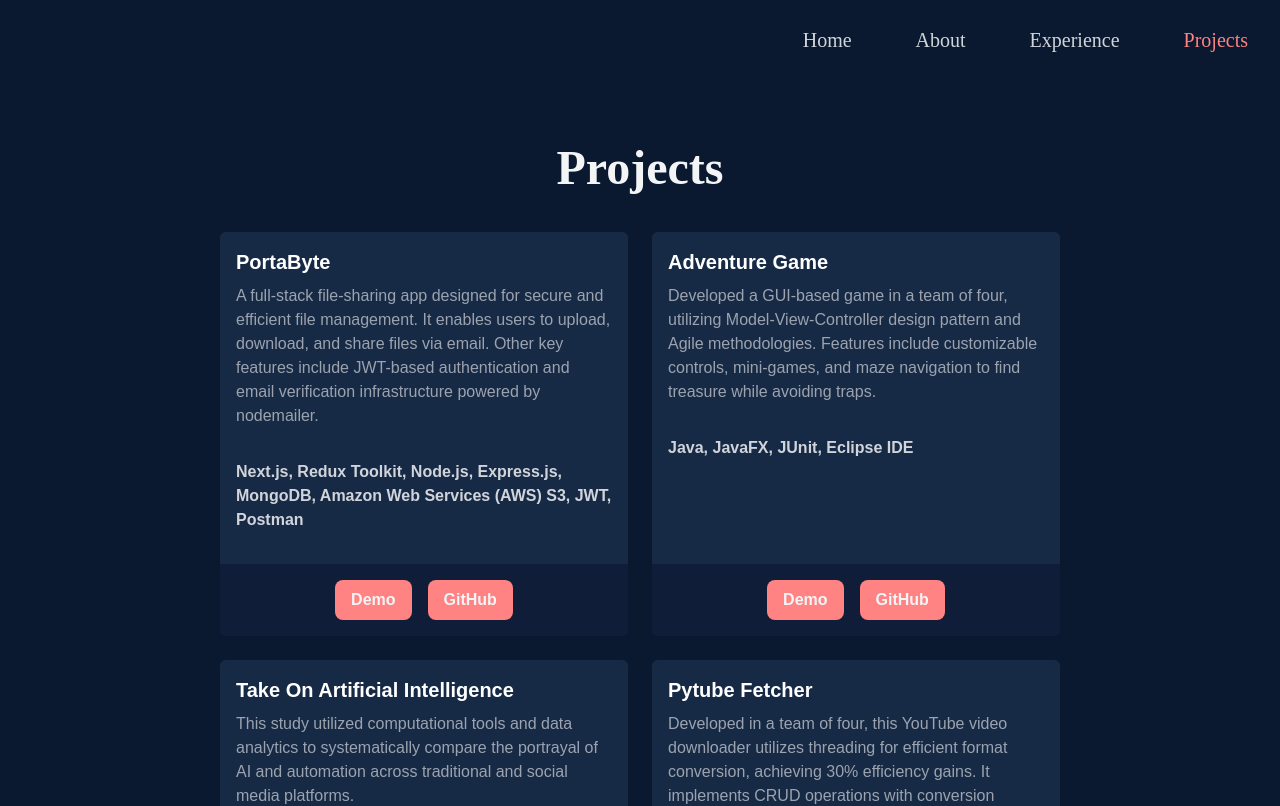
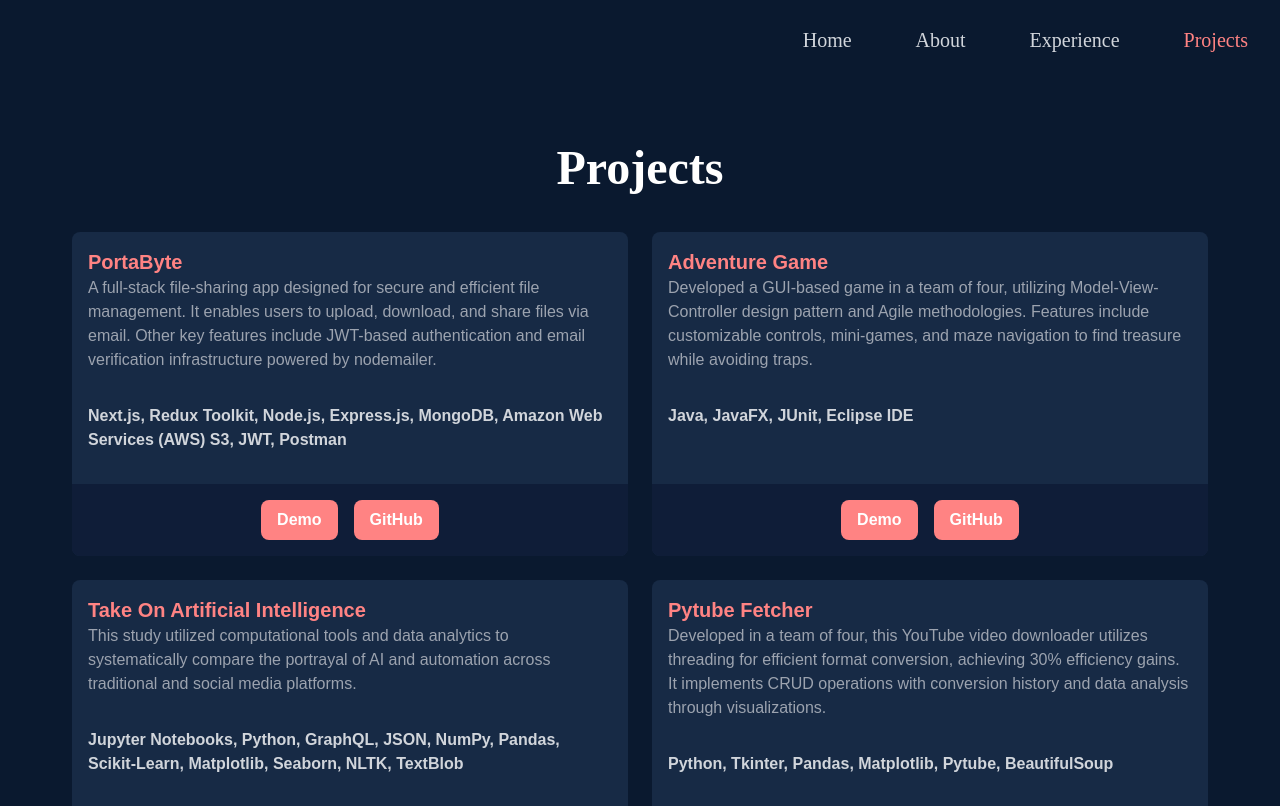
Before and after one commit to UjjvalRajput/personal-website, a React (Create React App) app: page /projects in a window 1280 px wide. Shown: the top 806 px of the page. Built offline with nearby package versions, Linux system fonts and the light colour scheme.

Commit message:
similar animations on all pages + updated resume and links

```diff
--- a/src/components/Experience.jsx
+++ b/src/components/Experience.jsx
@@ -5,7 +5,7 @@ const experiences = [
   {
     company: "Arcadis",
     location: "Toronto, ON",
-    role: "Technical Product Analyst Co-op",
+    role: "Software Analyst Co-op",
     date: "September 2025 - August 2026",
     bullets: ["Joining the CurbIQ Team"],
   },
@@ -79,6 +79,20 @@ const experiences = [
   },
 ];
 
+const fadeInUp = {
+  hidden: { opacity: 0, y: 40 },
+  visible: {
+    opacity: 1,
+    y: 0,
+    transition: { type: "spring", stiffness: 100, damping: 12 },
+  },
+};
+
+const staggerContainer = {
+  hidden: {},
+  visible: { transition: { staggerChildren: 0.15, delayChildren: 0.2 } },
+};
+
 const cardVariants = {
   hover: {
     scale: 1.05,
@@ -87,29 +101,43 @@ const cardVariants = {
     boxShadow: "0px 8px 25px rgba(255, 131, 131, 0.3)",
     transition: { type: "spring", stiffness: 200, damping: 10 },
   },
-  tap: {
-    scale: 0.97,
-  },
+  tap: { scale: 0.97 },
 };
 
 const Experience = () => {
   const [selectedIndex, setSelectedIndex] = useState(0);
 
   return (
-    <div className="w-full min-h-screen bg-[#0a192f] text-white pt-28">
+    <motion.div
+      className="w-full min-h-screen bg-[#0a192f] text-white pt-28"
+      variants={staggerContainer}
+      initial="hidden"
+      whileInView="visible"
+      viewport={{ once: true, amount: 0.3 }}
+    >
       <div className="max-w-[1200px] mx-auto p-8 flex flex-col xl:flex-row gap-10 h-full">
-        {/* Left side: Company list */}
-        <div className="xl:w-1/3 flex flex-col space-y-5">
-          <h1 className="text-5xl font-bold font-Serif text-center xl:text-left">
+        {/* Left Section */}
+        <motion.div
+          className="xl:w-1/3 flex flex-col space-y-5"
+          variants={staggerContainer}
+          initial="hidden"
+          whileInView="visible"
+          viewport={{ once: true, amount: 0.3 }}
+        >
+          <motion.h1
+            className="text-5xl font-bold font-Serif text-center xl:text-left"
+            variants={fadeInUp}
+          >
             Experience
-          </h1>
+          </motion.h1>
+
           {experiences.map((exp, index) => (
             <motion.div
               key={index}
               onClick={() => setSelectedIndex(index)}
-              variants={cardVariants}
-              whileHover="hover"
-              whileTap="tap"
+              variants={fadeInUp}
+              whileHover={cardVariants.hover}
+              whileTap={cardVariants.tap}
               className={`cursor-pointer px-4 py-3 rounded-lg transition-all duration-150 ${
                 selectedIndex === index
                   ? "bg-[#ff8383]/20 shadow-lg shadow-[#ff8383]/30"
@@ -122,10 +150,10 @@ const Experience = () => {
               <p className="text-xs text-gray-400">{exp.date}</p>
             </motion.div>
           ))}
-        </div>
+        </motion.div>
 
-        {/* Right side: Selected experience details */}
-        <div className="xl:w-2/3">
+        {/* Right Section */}
+        <motion.div className="xl:w-2/3">
           <AnimatePresence mode="wait">
             <motion.div
               key={selectedIndex}
@@ -191,9 +219,9 @@ const Experience = () => {
               </motion.ul>
             </motion.div>
           </AnimatePresence>
-        </div>
+        </motion.div>
       </div>
-    </div>
+    </motion.div>
   );
 };
 
--- a/src/components/Projects.jsx
+++ b/src/components/Projects.jsx
@@ -1,97 +1,181 @@
 import React, { useState } from "react";
 import { data } from "../data/data.js";
-import { motion } from "framer-motion";
+import { motion, AnimatePresence } from "framer-motion";
+
+const fadeInUp = {
+  hidden: { opacity: 0, y: 40 },
+  visible: {
+    opacity: 1,
+    y: 0,
+    transition: { type: "spring", stiffness: 100, damping: 12 },
+  },
+};
+
+const staggerContainer = {
+  hidden: {},
+  visible: { transition: { staggerChildren: 0.15, delayChildren: 0.2 } },
+};
+
+const cardVariants = {
+  hover: {
+    scale: 1.05,
+    rotateX: 2,
+    rotateY: -2,
+    boxShadow: "0px 8px 25px rgba(255, 131, 131, 0.3)",
+    transition: { type: "spring", stiffness: 200, damping: 10 },
+  },
+  tap: { scale: 0.97 },
+};
 
 const Projects = () => {
-  const projects = data;
+  const [selectedIndex, setSelectedIndex] = useState(null);
   const [hoveredIndex, setHoveredIndex] = useState(null);
 
-  const containerVariants = {
-    hidden: {},
-    visible: {
-      transition: { staggerChildren: 0.15 },
-    },
-  };
+  return (
+    <motion.div
+      className="w-full min-h-screen bg-[#0a192f] text-white pt-28"
+      variants={staggerContainer}
+      initial="hidden"
+      whileInView="visible"
+      viewport={{ once: true, amount: 0.3 }}
+    >
+      <div className="max-w-[1200px] mx-auto p-8 flex flex-col gap-10 h-full">
+        {/* Title */}
+        <motion.div variants={fadeInUp} className="text-center">
+          <h1 className="text-5xl font-bold font-Serif">Projects</h1>
+        </motion.div>
 
-  const cardVariants = {
-    hidden: { opacity: 0, y: 20 },
-    visible: {
-      opacity: 1,
-      y: 0,
-      transition: { duration: 0.5, ease: "easeOut" },
-    },
-  };
-
-  return (
-    <div className="w-full min-h-screen bg-[#0a192f] text-gray-100 pt-16">
-      <div className="max-w-[1000px] mx-auto p-20 flex flex-col justify-center h-full">
-        <div className="text-center pb-10">
-          <p className="text-5xl font-bold font-Serif">Projects</p>
-        </div>
-
+        {/* Projects grid */}
         <motion.div
-          className="grid gap-6 sm:grid-cols-2"
-          variants={containerVariants}
-          initial="hidden"
-          animate="visible"
+          className="grid sm:grid-cols-2 gap-6"
+          variants={staggerContainer}
         >
-          {projects.map((item, index) => (
+          {data.map((project, index) => (
             <motion.div
               key={index}
-              className="shadow-lg group rounded-md overflow-hidden bg-[#172a45] relative flex flex-col justify-between transition-all duration-150"
-              style={{ minHeight: "320px" }}
-              variants={cardVariants}
+              onClick={() => setSelectedIndex(index)}
               onHoverStart={() => setHoveredIndex(index)}
               onHoverEnd={() => setHoveredIndex(null)}
+              variants={fadeInUp}
+              whileHover={cardVariants.hover}
+              whileTap={cardVariants.tap}
               animate={{
                 opacity:
-                  hoveredIndex === null ? 1 : hoveredIndex === index ? 1 : 0.3,
-                scale: hoveredIndex === index ? 1.05 : 1,
-                boxShadow:
-                  hoveredIndex === index
-                    ? "0 0 25px rgba(255, 131, 131, 0.6)"
-                    : "0 0 0 rgba(0,0,0,0)",
-                transition: { duration: 0.15 },
+                  hoveredIndex === null ? 1 : hoveredIndex === index ? 1 : 0.3, // fade other cards
+                filter:
+                  hoveredIndex === null
+                    ? "blur(0px)"
+                    : hoveredIndex === index
+                    ? "blur(0px)"
+                    : "blur(1px)", // slight blur on non-hovered
               }}
+              className={`cursor-pointer rounded-lg overflow-hidden bg-[#172a45] flex flex-col justify-between transition-all duration-150`}
+              style={{ minHeight: "320px" }}
             >
               <div className="p-4">
-                <h2 className="text-xl font-bold text-white mb-2">
-                  {item.name}
-                </h2>
-                <p className="text-gray-400 font-medium transition duration-300 group-hover:text-[#ff8383]">
-                  {item.description}
+                <p className="text-xl font-bold text-[#ff8383]">
+                  {project.name}
+                </p>
+                <p className="text-gray-400 font-medium">
+                  {project.description}
                 </p>
               </div>
 
               <div className="mb-4 p-4">
-                <p className="text-gray-300 font-semibold">{item.techStack}</p>
+                <p className="text-gray-300 font-semibold">
+                  {project.techStack}
+                </p>
               </div>
 
               <div className="p-4 bg-[#0f1d38] flex justify-center space-x-4 mt-auto">
-                {item.show && (
-                  <a href={item.show} target="_blank" rel="noopener noreferrer">
-                    <button className="rounded-lg px-4 py-2 bg-[#ff8383] text-gray-100 font-bold hover:bg-[#f45c5c] hover:text-white transition duration-300">
+                {project.show && (
+                  <a
+                    href={project.show}
+                    target="_blank"
+                    rel="noopener noreferrer"
+                  >
+                    <motion.button
+                      whileHover={{ scale: 1.05 }}
+                      whileTap={{ scale: 0.95 }}
+                      className="rounded-lg px-4 py-2 bg-[#ff8383] text-white font-bold hover:bg-[#f45c5c] transition duration-300"
+                    >
+                      Demo
+                    </motion.button>
+                  </a>
+                )}
+                {project.github && (
+                  <a
+                    href={project.github}
+                    target="_blank"
+                    rel="noopener noreferrer"
+                  >
+                    <motion.button
+                      whileHover={{ scale: 1.05 }}
+                      whileTap={{ scale: 0.95 }}
+                      className="rounded-lg px-4 py-2 bg-[#ff8383] text-white font-bold hover:bg-[#f45c5c] transition duration-300"
+                    >
+                      GitHub
+                    </motion.button>
+                  </a>
+                )}
+              </div>
+            </motion.div>
+          ))}
+        </motion.div>
+
+        {/* Selected project details */}
+        <AnimatePresence mode="wait">
+          {selectedIndex !== null && (
+            <motion.div
+              key={selectedIndex}
+              initial={{ opacity: 0, y: 20, scale: 0.98 }}
+              animate={{
+                opacity: 1,
+                y: 0,
+                scale: 1,
+                transition: { type: "spring", stiffness: 150, damping: 15 },
+              }}
+              exit={{ opacity: 0, y: -20, scale: 0.98 }}
+              className="bg-[#112240] p-6 rounded-lg shadow-lg mt-8"
+            >
+              <p className="text-2xl font-bold text-[#ff8383] mb-2">
+                {data[selectedIndex].name}
+              </p>
+              <p className="text-lg text-gray-400 mb-2">
+                {data[selectedIndex].description}
+              </p>
+              <p className="text-sm text-gray-400 mb-4">
+                Tech Stack: {data[selectedIndex].techStack}
+              </p>
+              <div className="flex space-x-4">
+                {data[selectedIndex].show && (
+                  <a
+                    href={data[selectedIndex].show}
+                    target="_blank"
+                    rel="noopener noreferrer"
+                  >
+                    <button className="rounded-lg px-4 py-2 bg-[#ff8383] text-white font-bold hover:bg-[#f45c5c] transition duration-300">
                       Demo
                     </button>
                   </a>
                 )}
-                {item.github && (
+                {data[selectedIndex].github && (
                   <a
-                    href={item.github}
+                    href={data[selectedIndex].github}
                     target="_blank"
                     rel="noopener noreferrer"
                   >
-                    <button className="rounded-lg px-4 py-2 bg-[#ff8383] text-gray-100 font-bold hover:bg-[#f45c5c] hover:text-white transition duration-300">
+                    <button className="rounded-lg px-4 py-2 bg-[#ff8383] text-white font-bold hover:bg-[#f45c5c] transition duration-300">
                       GitHub
                     </button>
                   </a>
                 )}
               </div>
             </motion.div>
-          ))}
-        </motion.div>
+          )}
+        </AnimatePresence>
       </div>
-    </div>
+    </motion.div>
   );
 };
 
```
Also changed, not shown: 1 other file (tests, documents, lock files or other folders).
